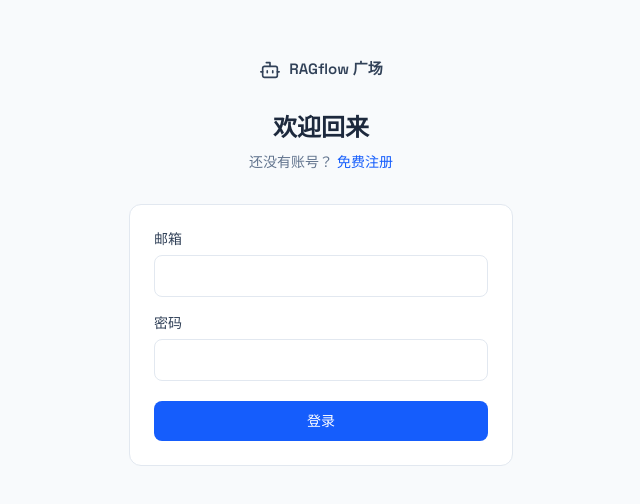
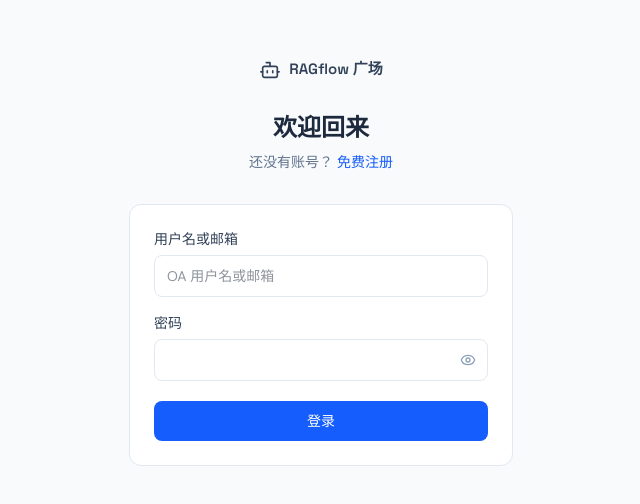
Before and after one commit to lzb16/ragflow-agent-web, a React (Vite) app in the folder frontend/: page /login in a window 1280 px wide. Shown: the part 138-642 px from the top of the page, without its empty margins (319-959 px from the left). Built offline with nearby package versions, Linux system fonts and the light colour scheme.

Commit message:
feat: 登录页支持用户名/邮箱，密码显示切换

```diff
--- a/frontend/src/pages/Login.tsx
+++ b/frontend/src/pages/Login.tsx
@@ -1,12 +1,13 @@
 import { useState } from 'react'
 import type { FormEvent } from 'react'
 import { useNavigate, useSearchParams, Link } from 'react-router-dom'
-import { Bot } from 'lucide-react'
+import { Bot, Eye, EyeOff } from 'lucide-react'
 import { api } from '../api'
 
 export default function Login() {
-  const [email, setEmail] = useState('')
+  const [login, setLogin] = useState('')
   const [password, setPassword] = useState('')
+  const [showPassword, setShowPassword] = useState(false)
   const [error, setError] = useState('')
   const [loading, setLoading] = useState(false)
   const navigate = useNavigate()
@@ -17,7 +18,7 @@
     setError('')
     setLoading(true)
     try {
-      const data = await api.login(email, password)
+      const data = await api.login(login, password)
       localStorage.setItem('token', data.token)
       localStorage.setItem('is_admin', String(data.is_admin))
       localStorage.setItem('user_id', String(data.user_id))
@@ -33,7 +34,6 @@
   return (
     <div className="min-h-screen bg-slate-50 flex items-center justify-center px-4">
       <div className="w-full max-w-sm">
-        {/* Brand */}
         <div className="text-center mb-8">
           <Link to="/" className="inline-flex items-center gap-2 text-slate-700 hover:text-blue-600 transition-colors">
             <Bot size={22} strokeWidth={1.8} />
@@ -54,26 +54,35 @@
           )}
           <form onSubmit={handleSubmit} className="space-y-4">
             <div>
-              <label className="block text-sm font-medium text-slate-700 mb-1.5">邮箱</label>
+              <label className="block text-sm font-medium text-slate-700 mb-1.5">用户名或邮箱</label>
               <input
-                type="email"
+                type="text"
                 required
-                autoComplete="email"
-                value={email}
-                onChange={e => setEmail(e.target.value)}
+                autoComplete="username"
+                placeholder="OA 用户名或邮箱"
+                value={login}
+                onChange={e => setLogin(e.target.value)}
                 className="w-full border border-slate-200 rounded-lg px-3 py-2.5 text-sm focus:outline-none focus:ring-2 focus:ring-blue-500 focus:border-transparent transition-colors"
               />
             </div>
             <div>
               <label className="block text-sm font-medium text-slate-700 mb-1.5">密码</label>
+              <div className="relative">
                 <input
-                type="password"
+                  type={showPassword ? 'text' : 'password'}
                   required
                   autoComplete="current-password"
                   value={password}
                   onChange={e => setPassword(e.target.value)}
-                className="w-full border border-slate-200 rounded-lg px-3 py-2.5 text-sm focus:outline-none focus:ring-2 focus:ring-blue-500 focus:border-transparent transition-colors"
+                  className="w-full border border-slate-200 rounded-lg px-3 py-2.5 pr-10 text-sm focus:outline-none focus:ring-2 focus:ring-blue-500 focus:border-transparent transition-colors"
                 />
+                <button
+                  type="button"
+                  onClick={() => setShowPassword(v => !v)}
+                  className="absolute right-3 top-1/2 -translate-y-1/2 text-slate-400 hover:text-slate-600 transition-colors cursor-pointer">
+                  {showPassword ? <EyeOff size={16} /> : <Eye size={16} />}
+                </button>
+              </div>
             </div>
             <button
               type="submit"
```
Lines whose indentation alone changed are shown as unchanged.
